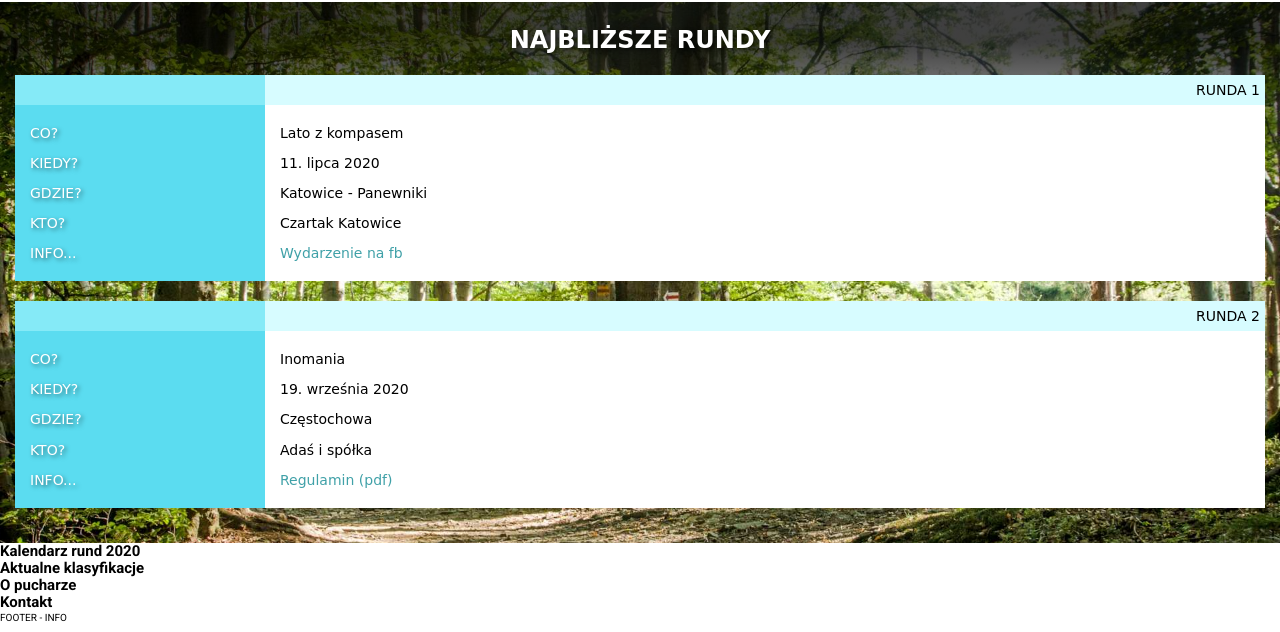
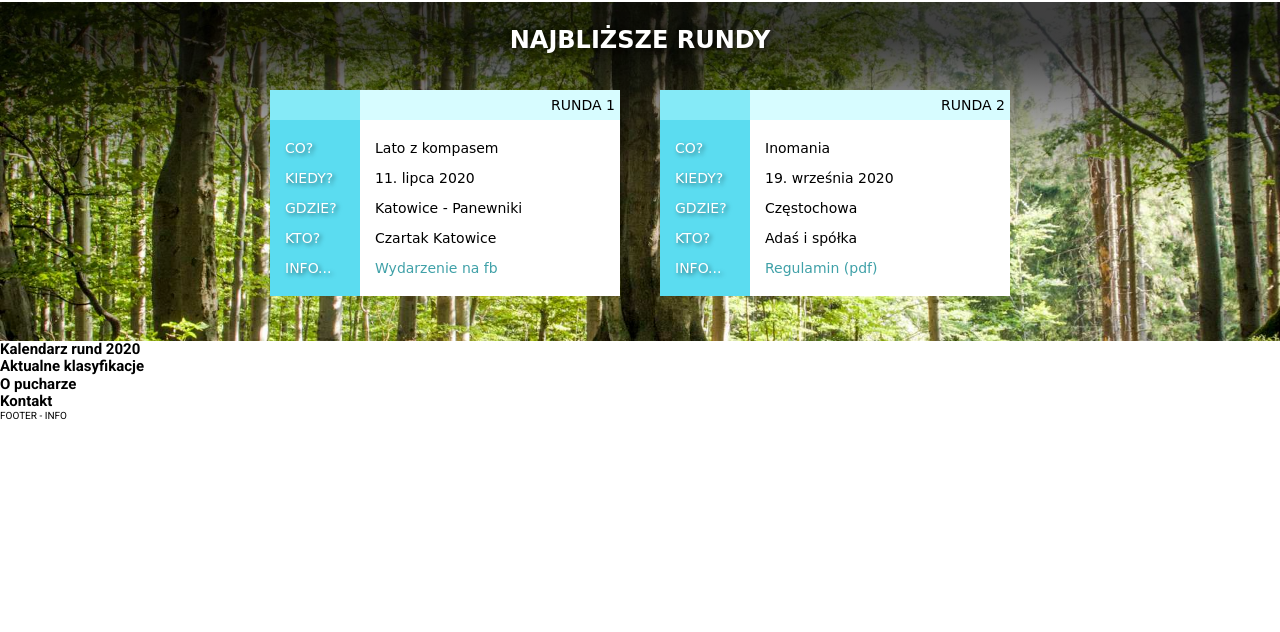
Before and after one commit to marta-kapolka/pws_info-page, a website built with webpack: page src/pages/index.html in a window 1280 px wide. Shown: the part 168-800 px from the top of the page. Built offline with nearby package versions, Linux system fonts and the light colour scheme; a web font is replaced by a local one.

Commit message:
feat: add flex behavior to event card

```diff
--- a/src/scss/modules/news.scss
+++ b/src/scss/modules/news.scss
@@ -30,17 +30,24 @@
     text-transform: uppercase;
     z-index: 90;
   }
+  &__events {
+    display: flex;
+    justify-content: center;
+    flex-wrap: wrap;
+  }
 }
 
 .event {
   background-color: $white;
+  margin: 1.5rem 0;
+  max-width: 35rem;
   position: relative;
+  width: 100%;
   z-index: 80;
   &__table {
     border-spacing: 0;
     font-family: $accent;
     font-size: 1.4rem;
-    margin: 2rem 0;
     position: relative;
     width: 100%;
     z-index: 90;
@@ -65,12 +72,12 @@
       padding-top: 2rem;
       &::before {
         background-color: $primary;
-          content: '';
+        content: "";
         display: block;
         height: 3rem;
         left: 0;
         min-width: 9rem;
-          padding: .7rem 0;
+        padding: 0.7rem 0;
         position: absolute;
         top: 0;
         width: 20%;
@@ -95,6 +102,12 @@
   }
 }
 
+@media (min-width: 420px) {
+  .event {
+    margin: 1.5rem 2rem 3rem;
+  }
+}
+
 @media (min-width: 1024px) {
   .news {
     padding: $outter-desktop;
```
Lines whose indentation alone changed are shown as unchanged.
